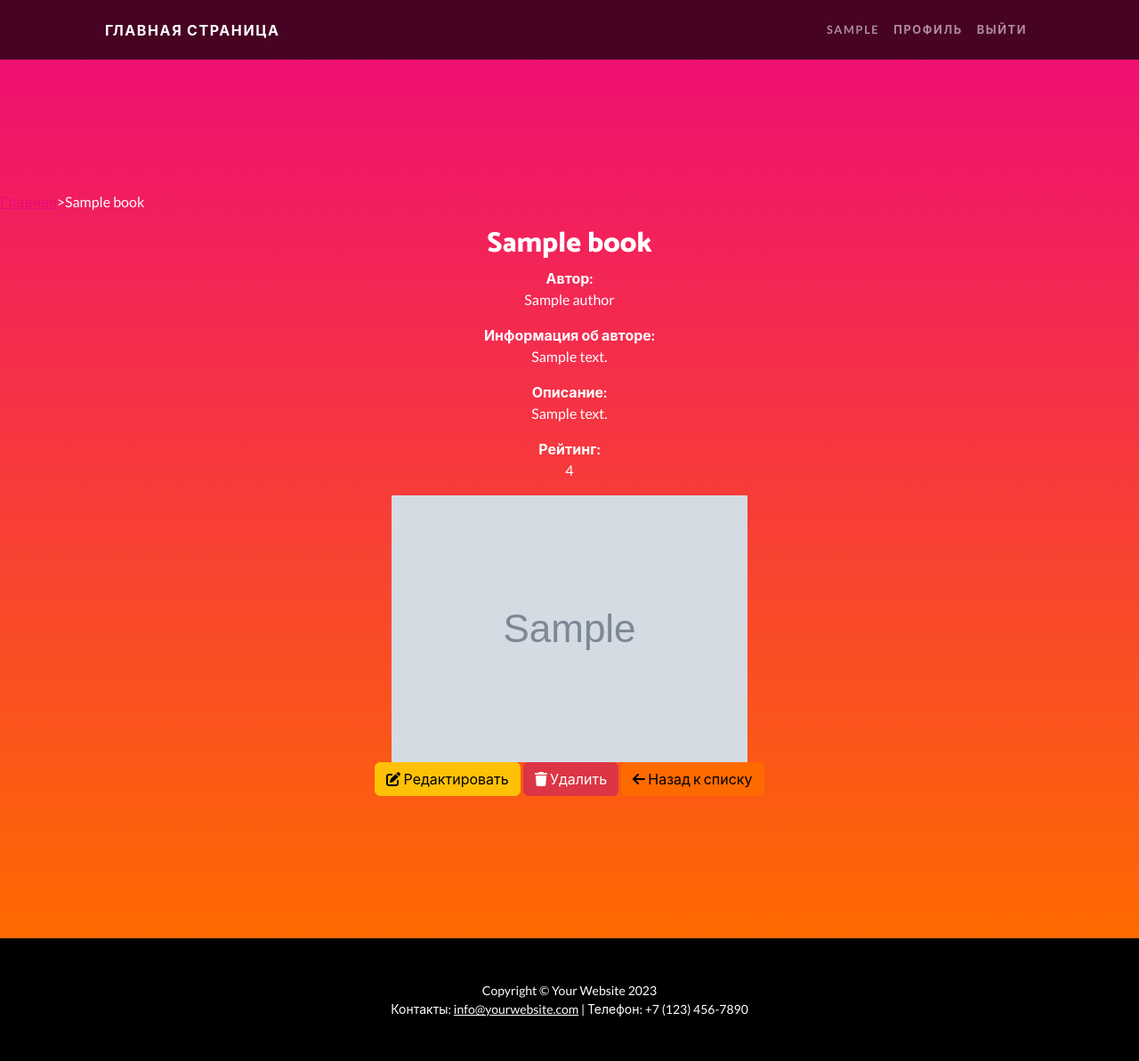
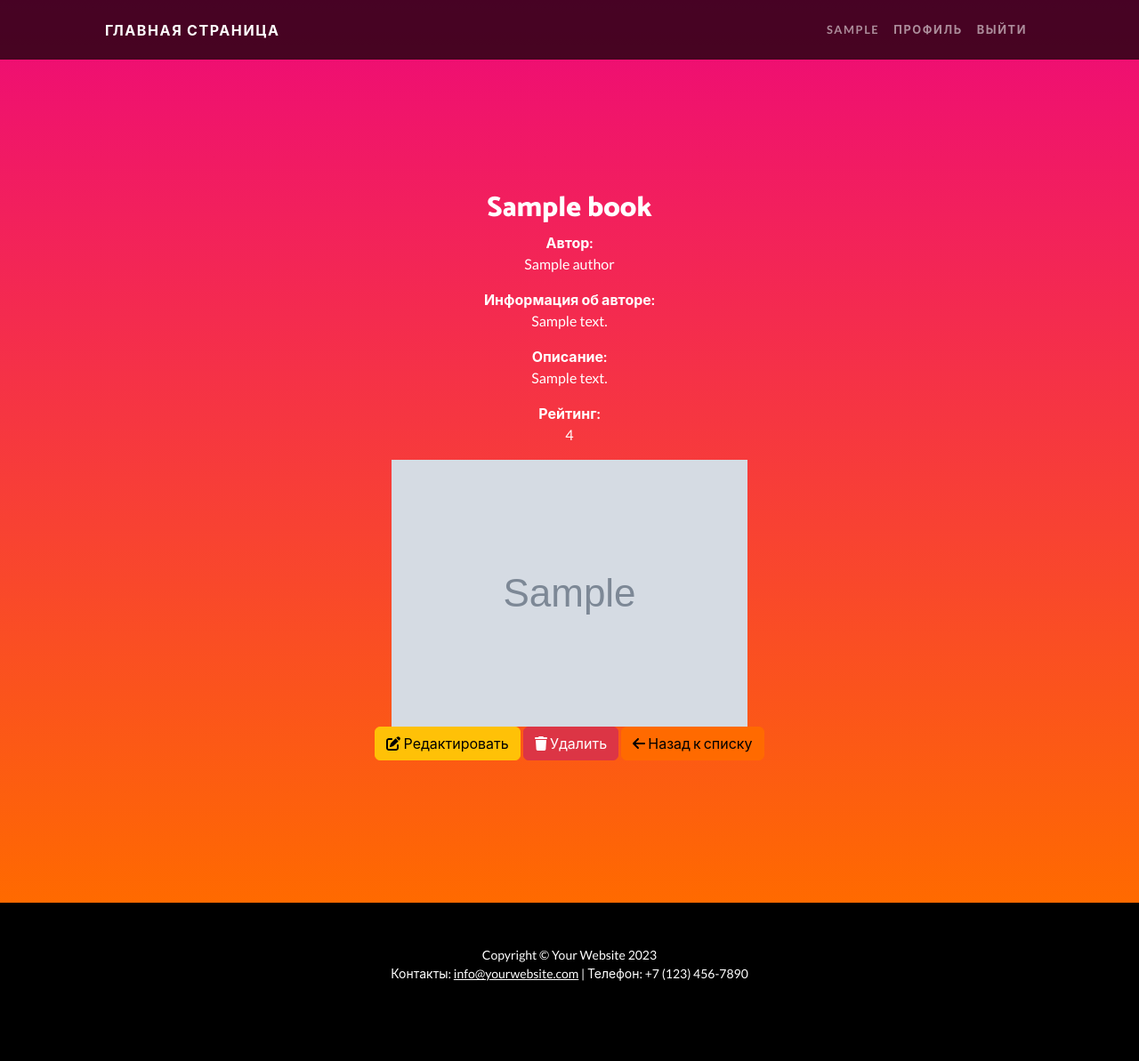
Before and after one commit to emper1or/SecProject, a Django app: page /lib/1/ in a window 1280 px wide. Shown: the whole page at 89% size. After the commit the page ends 1103 px from the top, so only its background shows below. Run offline with Django 5.2, Linux system fonts and the light colour scheme; a user stored in the database is signed in; tables that the repository leaves empty hold one stand-in row (values such as "Sample post"); grey boxes marked "Sample" are stand-in pictures; some libraries are stand-ins or nearby versions.

Commit message:
some fixes

```diff
--- a/mysite/library/templates/book_detail.html
+++ b/mysite/library/templates/book_detail.html
@@ -4,11 +4,6 @@
 {% block content %}
 <div class="book-detail-container">
     <link rel="stylesheet" href="{% static 'css/library/book_detail_style.css' %}">
-    <!-- Хлебные крошки -->
-    <nav class="breadcrumb">
-        <a href="{% url 'dashboard' %}">Главная</a> &gt;
-        <span>{{ book.title }}</span>
-    </nav>
 
     <h2>{{ book.title }}</h2>
     <div class="book-info">
```
